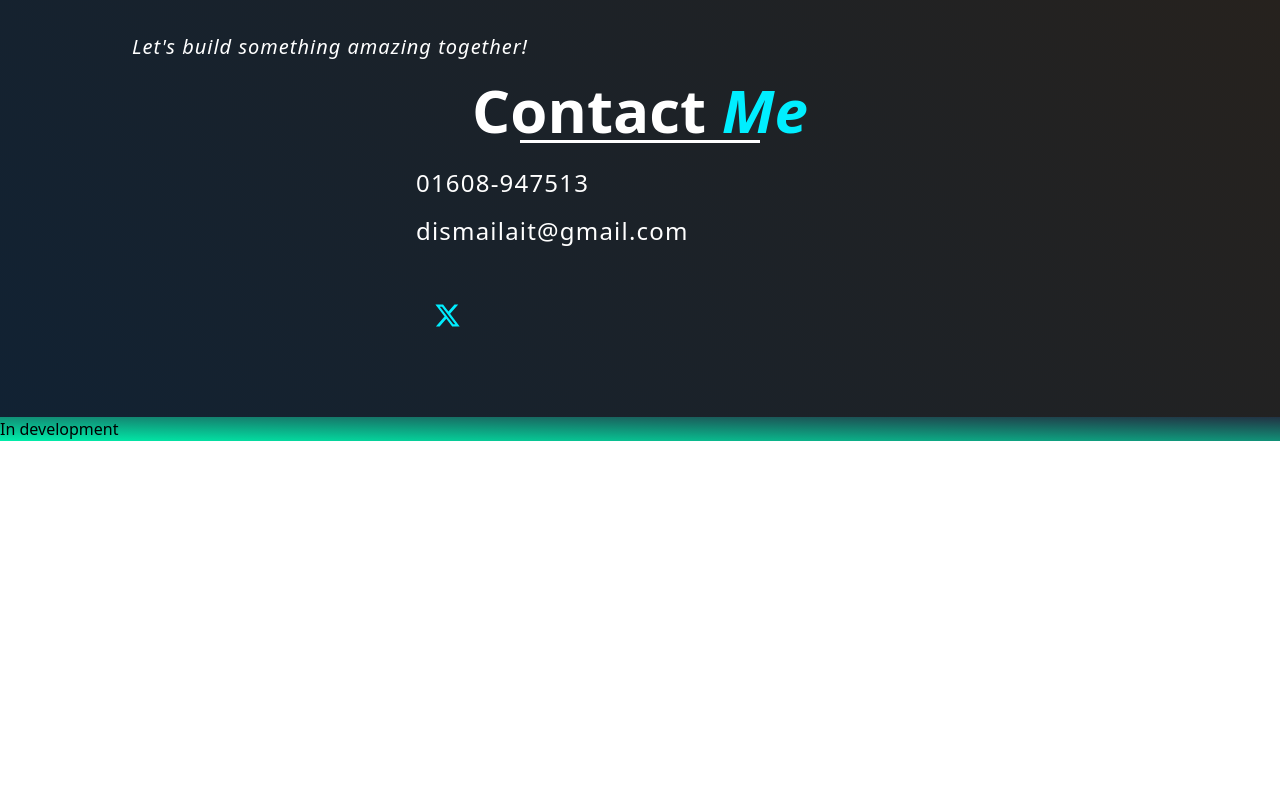
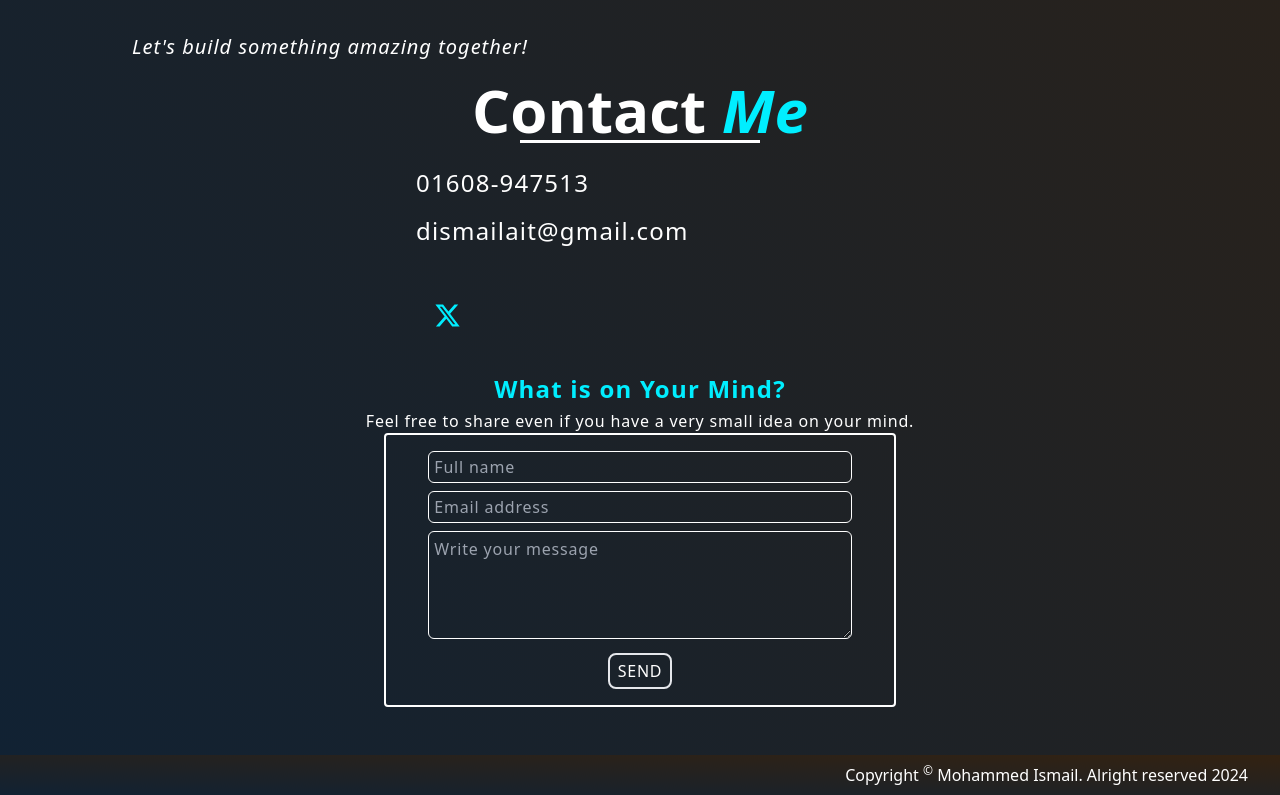
Before and after one commit to mdaleardc/personal-portfolio, a React (Vite) app: page /contact in a window 1280 px wide. Shown: the part 1281-2076 px from the top of the page. Before the commit the page ends 1722 px from the top, so only its background shows below. Built offline with nearby package versions, Linux system fonts and the light colour scheme; some icons are missing.

Commit message:
project complete (beta)

```diff
--- a/package.json
+++ b/package.json
@@ -10,6 +10,7 @@
     "preview": "vite preview"
   },
   "dependencies": {
+    "@emailjs/browser": "^4.4.1",
     "boxicons": "^2.1.4",
     "react": "^18.3.1",
     "react-dom": "^18.3.1",
--- a/src/Components/Contact.jsx
+++ b/src/Components/Contact.jsx
@@ -1,12 +1,55 @@
-import 'boxicons'
-import { FaXTwitter } from "react-icons/fa6"
+import 'boxicons';
+import { FaXTwitter } from "react-icons/fa6";
+import { useState, useRef } from "react";
+import emailjs from '@emailjs/browser';
 
 const Contact = () => {
+  const form = useRef();
+  const [value, setValue] = useState({
+    fullName: "",
+    email: "",
+    message: "",
+  });
 
+  const validateEmail = (email) => {
+    const regex = /^[^\s@]+@[^\s@]+\.[^\s@]+$/;
+    return regex.test(email);
+  };
 
+  const handleChange = (e) => {
+    setValue({ ...value, [e.target.name]: e.target.value });
+  };
+
+  const handSubmit = (e) => {
+    e.preventDefault();
+    if (value.fullName.trim() === "") {
+      alert("Please enter your full name!");
+    } else if (value.email.trim() === "" || !validateEmail(value.email)) {
+      alert("Please enter a valid email address!");
+    } else if (value.message.trim() === "") {
+      alert("Please enter your message!");
+    } else {
+      emailjs
+        .sendForm(
+          "service_itpl5lq",
+          "template_j9png0o",
+          form.current, {
+            publicKey: "FkRzi5LjkTcvvEnnp",
+          })
+        .then(() => {
+          alert("Email sent successfully!");
+          setValue({ fullName: "", email: "", message: "" });
+        })
+        .catch((error) => {
+          console.error("Failed to send email", error.text);
+          alert("An error occurred while sending the email. Please try again later.");
+        });
+    }
+  };
 
   return (
-    <div className='py-[3rem] bg-gradient-to-tr from-[#123] to-[#321]'>
+    <div className="py-[3rem] bg-gradient-to-tr from-[#123] to-[#321]">
+
     <div className='text-white text-xl font-normal tracking-wider px-4 flex flex-col gap-2'>
     <h2 className='text-[#0ef] text-3xl font-semibold text-center py-[1rem]'>Let's Collaborate With Me</h2>
     <p className='indent-8 max-w-lg mx-auto text-justify leading-relaxed'>Are you passionate about web development and looking for an opportunity to collaborate with a dedicated and skilled developer? Look no further!</p>
@@ -39,8 +82,62 @@ const Contact = () => {
     </div>
     </div>
     </div>
+      <div className='mx-2'>
+      <h1 className="text-[#0ef] text-center text-2xl font-semibold my-1 tracking-wider">What is on Your Mind?</h1>
+      <p className="text-white text-center tracking-wider">Feel free to share even if you have a very small idea on your mind.</p>
+      </div>
+      <div className="mx-[5px] sm:mx-auto max-w-lg py-[1rem] border-2 border-white rounded">
+        <form
+          className="flex flex-col gap-y-2 justify-center items-center"
+          onSubmit={handSubmit}
+          ref={form}
+          method="post"
+        >
+          <div className="w-5/6">
+            <label htmlFor="fullName" className="sr-only">Full Name</label>
+            <input
+              id="fullName"
+              name="fullName"
+              type="text"
+              placeholder="Full name"
+              value={value.fullName}
+              onChange={handleChange}
+              className="outline-none w-full h-[2rem] rounded-md p-[5px] text-white border-[1px] border-white bg-transparent tracking-wider focus:border-[#0ef] focus:shadow-md"
+            />
+          </div>
+          <div className="w-5/6">
+            <label htmlFor="email" className="sr-only">Email Address</label>
+            <input
+              id="email"
+              name="email"
+              type="text"
+              placeholder="Email address"
+              value={value.email}
+              onChange={handleChange}
+              className="outline-none w-full h-[2rem] rounded-md p-[5px] text-white border-[1px] border-white bg-transparent tracking-wider focus:border-[#0ef] focus:shadow-md"
+            />
+          </div>
+          <div className="w-5/6">
+            <label htmlFor="message" className="sr-only">Message</label>
+            <textarea
+              id="message"
+              name="message"
+              rows="4"
+              placeholder="Write your message"
+              value={value.message}
+              onChange={handleChange}
+              className="outline-none w-full rounded-md p-[5px] text-white border-[1px] border-white bg-transparent tracking-wider focus:border-[#0ef] focus:shadow-md"
+            ></textarea>
+          </div>
+          <input
+            type="submit"
+            value="Send"
+            className="rounded-lg uppercase text-white border-2 p-2 py-1 tracking-wider cursor-pointer hover:bg-[#0ef] hover:text-black"
+          />
+        </form>
+      </div>
     </div>
-    )
-}
+  );
+};
 
 export default Contact;
--- a/src/Components/Footer.jsx
+++ b/src/Components/Footer.jsx
@@ -6,8 +6,8 @@ const Footer = () => {
 
 
   return (
-    <div className='bg-gradient-to-tr from-[#0ea] to-[#234]'>
-    <h1>In development</h1>
+    <div className='bg-gradient-to-tr from-[#123] to-[#321] h-[2.5rem] text-white flex items-center'>
+    <h1 className='mr-[0.5rem] sm:mr-[2rem] absolute right-0'>Copyright <sup>&copy;</sup> Mohammed Ismail. Alright reserved 2024</h1>
     </div>
     )
 }
--- a/src/Components/Navbar.jsx
+++ b/src/Components/Navbar.jsx
@@ -42,7 +42,7 @@ const Navbar = () => {
     <div>
     {
     isOpenMenu && <div className={`vertical-navbar w-2/6 h-[50%] rounded-bl-md sm:hidden fixed right-0 top-[3rem] z-[100]`}>
-      <ul className='w-[100%] h-[100%] bg-gradient-to-r from-[#346bbb] to-[#FF0095] rounded-bl-md grid grid-rows justify-center items-center text-2xl font-semibold text-[#ffff]'>
+      <ul className='w-[100%] h-[100%] bg-gradient-to-r from-[#346bbb] to-[#123] rounded-bl-md grid grid-rows justify-center items-center text-2xl font-semibold text-[#ffff]'>
       <NavLink to="/home" onClick={handleClick}>
         <li className='cursor-pointer'><button>Home</button></li>
       </NavLink>
```
Also changed, not shown: 1 other file (tests, documents, lock files or other folders).
